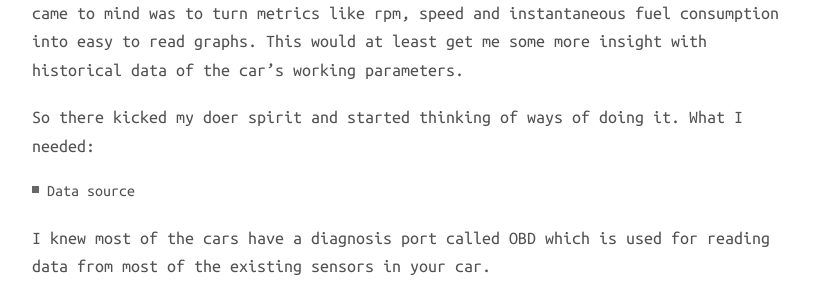
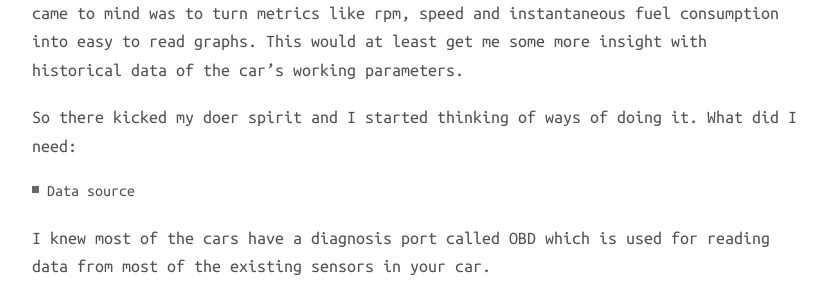
Before and after one commit to mcornea/mcornea.github.io, a Jekyll site: the page built from _posts/2015-04-19-graphing-car-metrics-into-the-cloud-with-raspberry-pi.markdown, in a window 1280 px wide and 900 px high, scrolled down 706 px. Shown: the part 152-452 px from the top of the window, without its empty margins (224-1051 px from the left). Built offline with Jekyll 4.4.1, drawn with Linux system fonts in a browser that asks for light colours; nearby versions of some CDN libraries.

Commit message:
corrected spelling errors

```diff
--- a/_posts/2015-04-19-graphing-car-metrics-into-the-cloud-with-raspberry-pi.markdown
+++ b/_posts/2015-04-19-graphing-car-metrics-into-the-cloud-with-raspberry-pi.markdown
@@ -15,7 +15,7 @@ ___
 ## Motivation:
 I've recently changed my car's stock air filter with a performance one which really improved the car's responsiveness. While driving back from Romania to Czech Republic I was thinking that this can't just come for free and I wanted to see how it impacts the car's working parameters. First thing I noticed has changed was the fuel consumption. Since the car board computer only provides instantaneous and average fuel consumption numbers I can't really get to do an analysis of how it changed in time. Numbers are good but, at least for me, it's hard to interpret them as absolute values and I need to get the whole picture where they stand. The first thought that came to mind was to turn metrics like rpm, speed and instantaneous fuel consumption into easy to read graphs. This would at least get me some more insight with historical data of the car's working parameters.
 
-So there kicked my doer spirit and started thinking of ways of doing it. What I needed:
+So there kicked my doer spirit and I started thinking of ways of doing it. What did I need:
 
 - Data source
 
```
